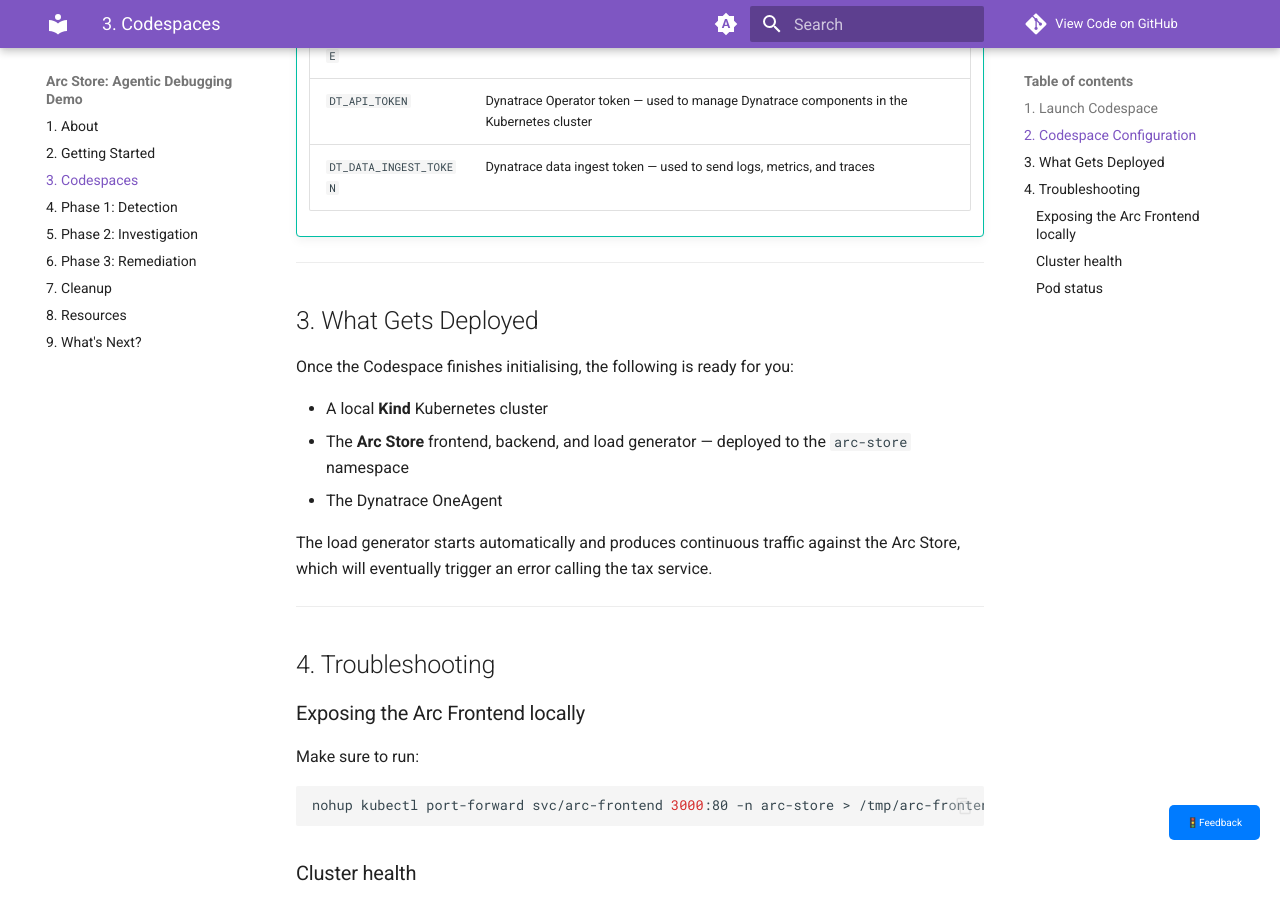
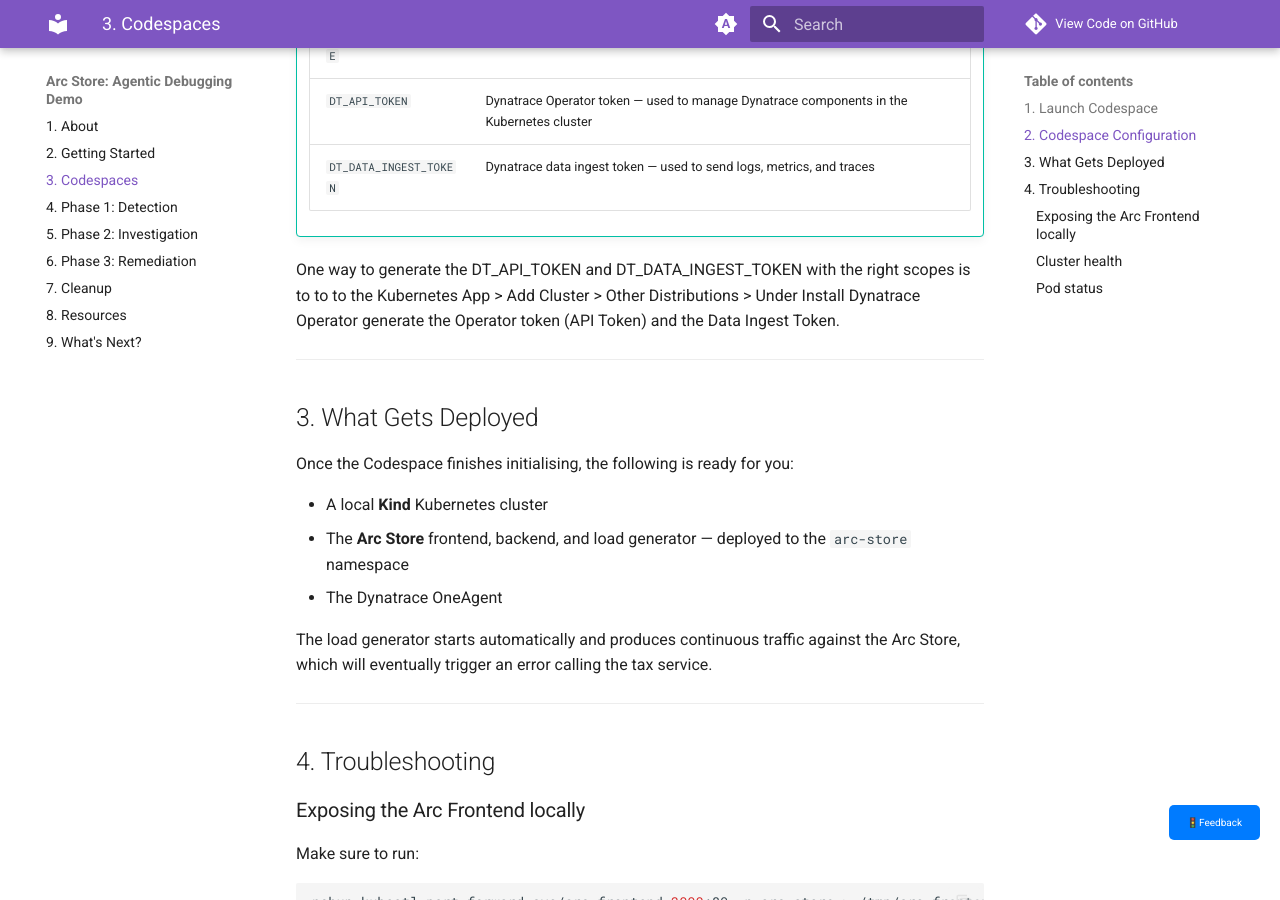
Before and after one commit to joshdynatrace/dtctl-ai-bug-demo, an MkDocs documentation site: the page built from docs/codespaces.md, in a window 1280 px wide and 900 px high, scrolled down 787 px. Built offline with MkDocs 1.6.1 and Material for MkDocs 9.7.7, drawn with Linux system fonts in a browser that asks for light colours; comment, search, counter and statistics services are not loaded.

Commit message:
Updated instructions to generate tokens

```diff
--- a/docs/codespaces.md
+++ b/docs/codespaces.md
@@ -29,6 +29,8 @@
     | `DT_ENVIRONMENT_TYPE` | Your environment type: `live`, `sprint`, or `dev`. If unsure, use `live`. |
     | `DT_API_TOKEN` | Dynatrace Operator token — used to manage Dynatrace components in the Kubernetes cluster |
     | `DT_DATA_INGEST_TOKEN` | Dynatrace data ingest token — used to send logs, metrics, and traces |
+
+One way to generate the DT_API_TOKEN and DT_DATA_INGEST_TOKEN with the right scopes is to to to the Kubernetes App > Add Cluster > Other Distributions > Under Install Dynatrace Operator generate the Operator token (API Token) and the Data Ingest Token.
 
 ---
 
```
